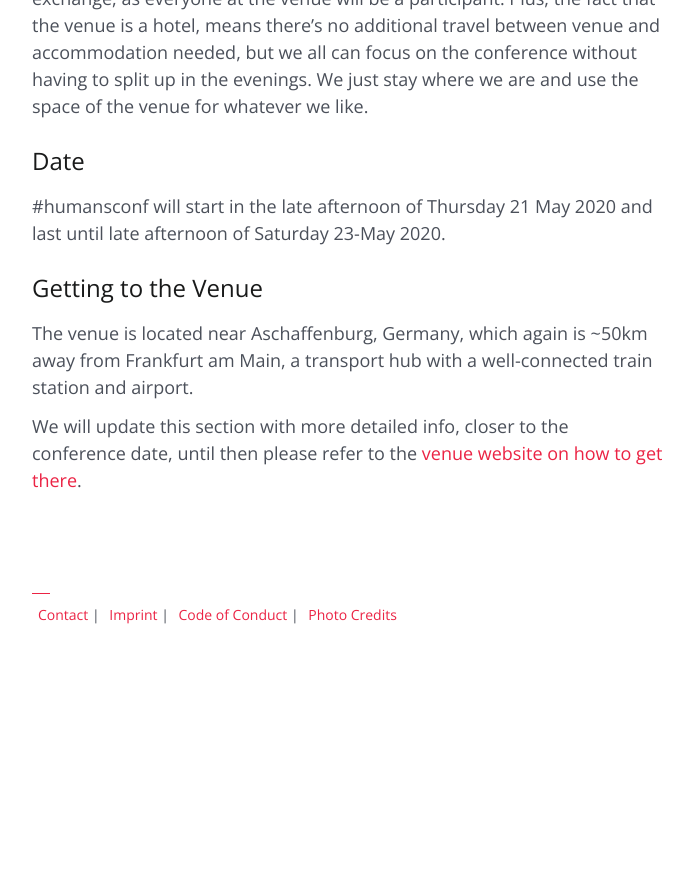
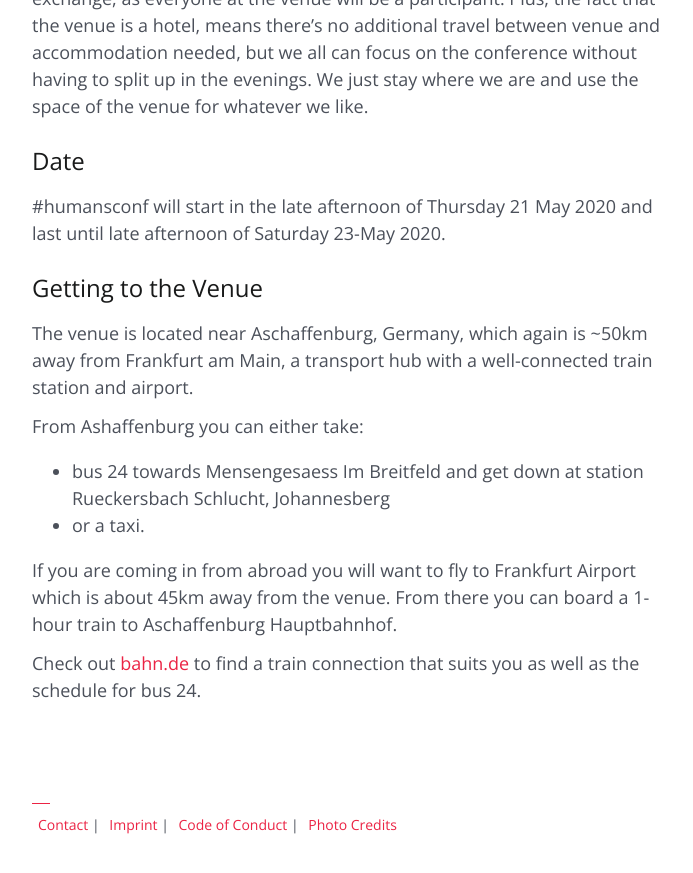
Before and after one commit to humansconf/humansconf.org, a Jekyll site: the page built from venue-and-date.md, in a window 1280 px wide and 900 px high, scrolled down 776 px. Shown: the top 873 px of the window, without its empty margins (291-984 px from the left). Built offline with Jekyll 4.4.1, drawn with Linux system fonts in a browser that asks for light colours; before the commit the page ends 1466 px from its top, so only the background shows below that.

Commit message:
add more info regarding how to get to the venue

```diff
--- a/venue-and-date.md
+++ b/venue-and-date.md
@@ -1,9 +1,9 @@
 ---
 layout: page
-header_image: "header-venue-and-date.jpg"
+header_image: 'header-venue-and-date.jpg'
 summary: >-
   #humansconf will take place at the lovely Seminarzentrum Rückersbach which is surrounded by beautiful and calm nature.
-title: "Venue & Date of #humansconf"
+title: 'Venue & Date of #humansconf'
 permalink: /venue-and-date
 ---
 
@@ -15,13 +15,18 @@ where we are and use the space of the venue for whatever we like.
 
 ## Date
 
-#humansconf will start in the late afternoon of Thursday 21 May 2020 and last until late afternoon of Saturday 23-May
-2020.
+#humansconf will start in the late afternoon of Thursday 21 May 2020 and last until late afternoon of Saturday 23-May 2020.
 
 ## Getting to the Venue
 
 The venue is located near Aschaffenburg, Germany, which again is ~50km away from Frankfurt am Main, a transport hub with
 a well-connected train station and airport.
 
-We will update this section with more detailed info, closer to the conference date, until then please refer to the
-[venue website on how to get there](https://www.natuerlich-tagen.de/anreise/).
+From Ashaffenburg you can either take:
+
+- bus 24 towards Mensengesaess Im Breitfeld and get down at station Rueckersbach Schlucht, Johannesberg
+- or a taxi.
+
+If you are coming in from abroad you will want to fly to Frankfurt Airport which is about 45km away from the venue. From there you can board a 1-hour train to Aschaffenburg Hauptbahnhof.
+
+Check out [bahn.de](https://reiseauskunft.bahn.de/bin/query.exe/en?ld=42150&protocol=https:&seqnr=2&ident=7v.011334150.1581261534&rt=1&OK#focus) to find a train connection that suits you as well as the schedule for bus 24.
```
